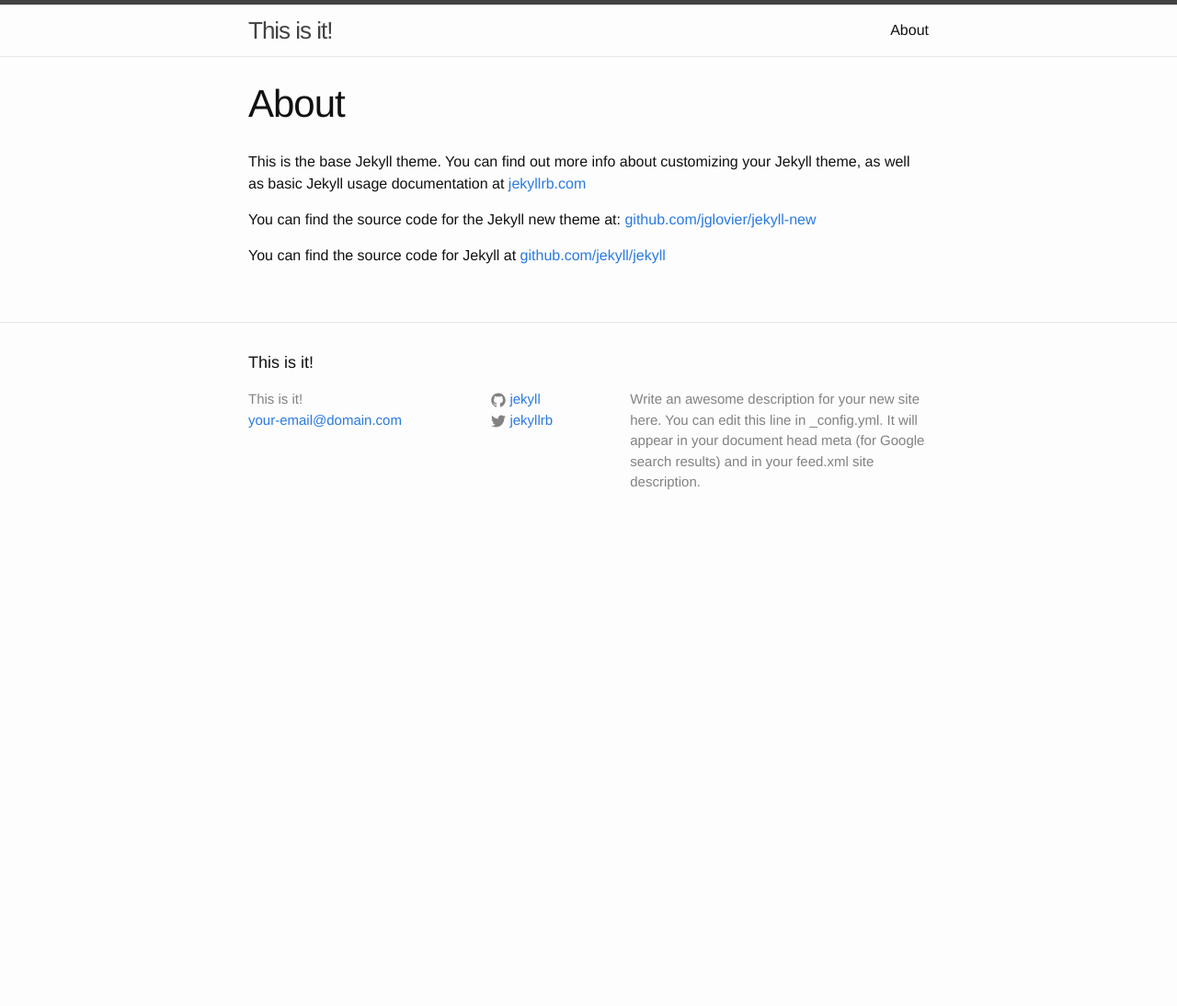
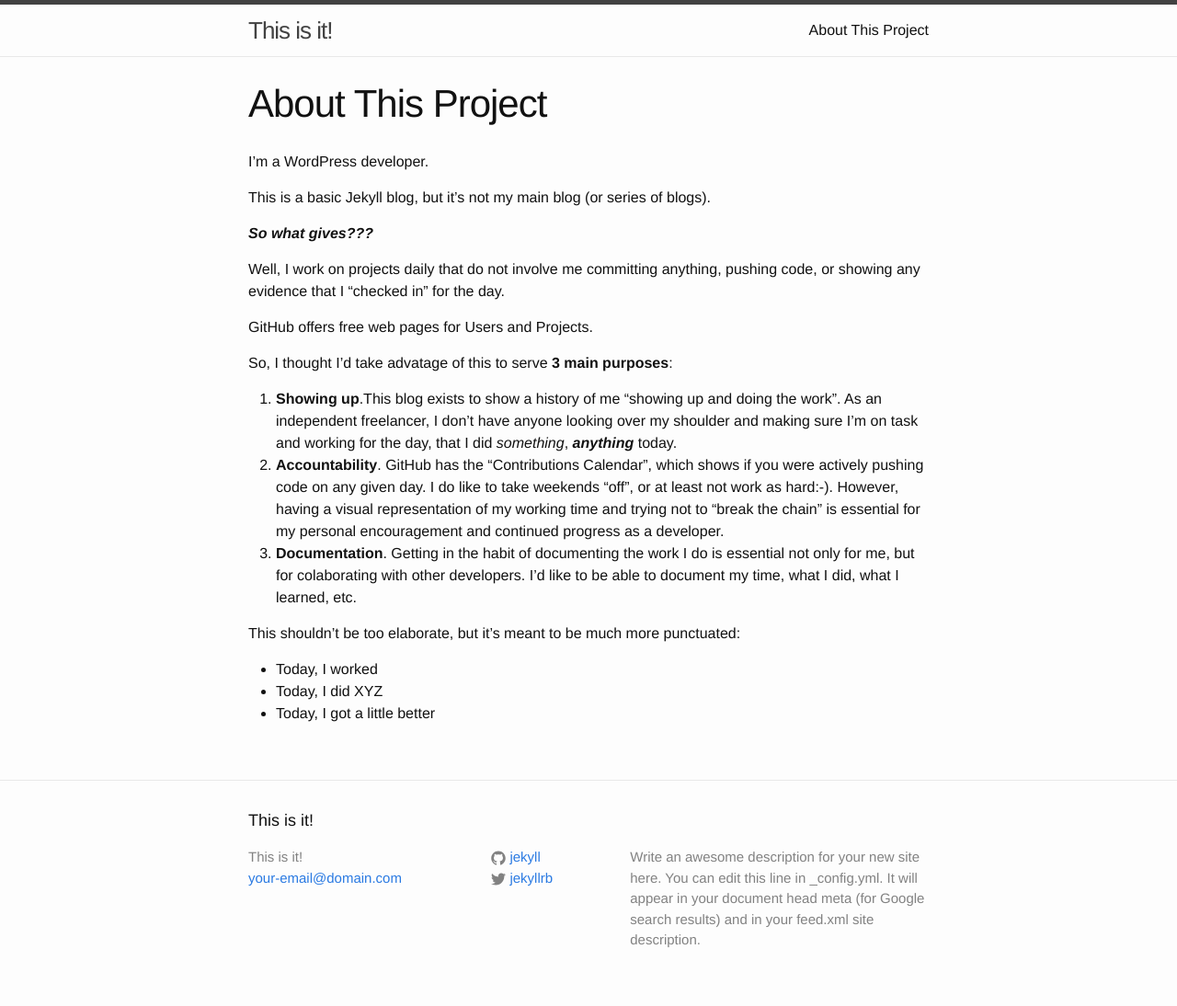
Before and after one commit to n8finch/n8finch.github.io, a Jekyll site: the page built from about.md, in a window 1280 px wide. Shown: the whole page at 92% size. Built offline with Jekyll 4.4.1, drawn with Linux system fonts in a browser that asks for light colours; before the commit the page ends 900 px from its top, so only the background shows below that.

Commit message:
Intial commit

```diff
--- a/about.md
+++ b/about.md
@@ -1,11 +1,27 @@
 ---
 layout: page
-title: About
+title: About This Project
 permalink: /about/
 ---
 
-This is the base Jekyll theme. You can find out more info about customizing your Jekyll theme, as well as basic Jekyll usage documentation at [jekyllrb.com](http://jekyllrb.com/)
+I'm a WordPress developer.
 
-You can find the source code for the Jekyll new theme at: [github.com/jglovier/jekyll-new](https://github.com/jglovier/jekyll-new)
+This is a basic Jekyll blog, but it's not my main blog (or series of blogs).
 
-You can find the source code for Jekyll at [github.com/jekyll/jekyll](https://github.com/jekyll/jekyll)
+***So what gives???***
+
+Well, I work on projects daily that do not involve me committing anything, pushing code, or showing any evidence that I "checked in" for the day.
+
+GitHub offers free web pages for Users and Projects.
+
+So, I thought I'd take advatage of this to serve **3 main purposes**:
+
+1. **Showing up**.This blog exists to show a history of me "showing up and doing the work". As an independent freelancer, I don't have anyone looking over my shoulder and making sure I'm on task and working for the day, that I did *something*, ***anything*** today.
+2. **Accountability**. GitHub has the "Contributions Calendar", which shows if you were actively pushing code on any given day. I do like to take weekends "off", or at least not work as hard:-). However, having a visual representation of my working time and trying not to "break the chain" is essential for my personal encouragement and continued progress as a developer.
+3. **Documentation**. Getting in the habit of documenting the work I do is essential not only for me, but for colaborating with other developers. I'd like to be able to document my time, what I did, what I learned, etc.
+
+This shouldn't be too elaborate, but it's meant to be much more punctuated:
+
+- Today, I worked
+- Today, I did XYZ
+- Today, I got a little better
--- a/index.html
+++ b/index.html
@@ -4,7 +4,7 @@
 
 <div class="home">
 
-  <h1 class="page-heading">Posts</h1>
+  <h1 class="page-heading">Checkin' In</h1>
 
   <ul class="post-list">
     {% for post in site.posts %}
```
Also changed, not shown: 6 other files.
